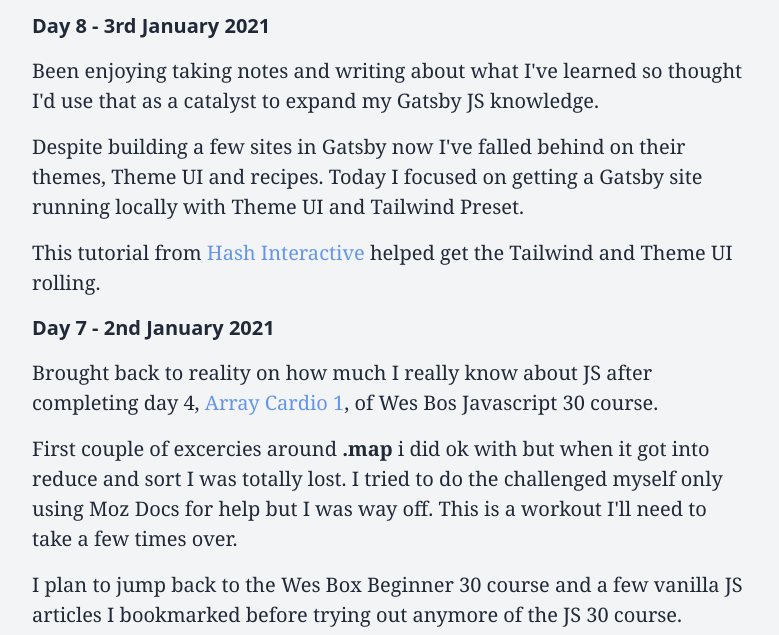
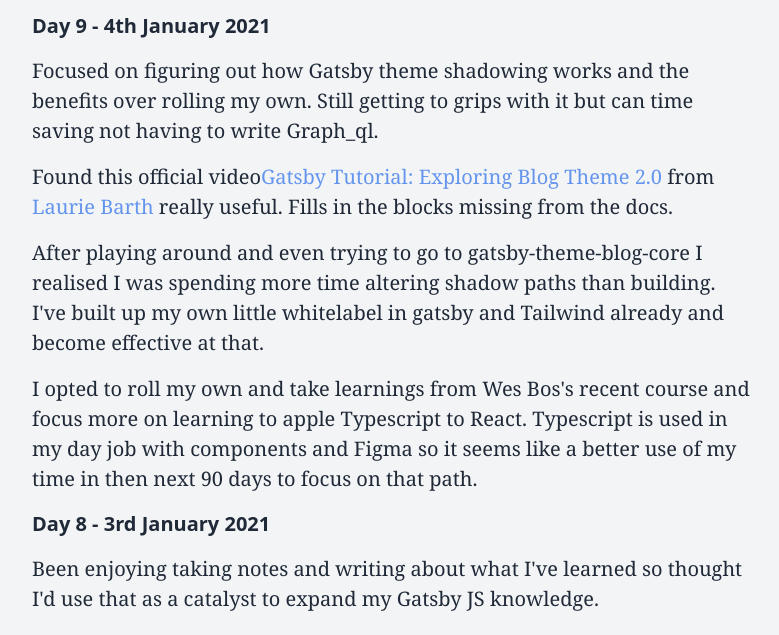
Before and after one commit to just-andy/100DaysCode, a plain HTML site: page index.html in a window 1280 px wide. Shown: the part 596-1231 px from the top of the page, without its empty margins (248-1027 px from the left). Drawn offline with nearby package versions, Linux system fonts and the light colour scheme.

Commit message:
Added day 9

```diff
--- a/index.html
+++ b/index.html
@@ -63,6 +63,16 @@
 
             <h2 class="text-3xl font-bold font-sans mb-4 text-gray-500">Day 1 - 10</h2>
             <dl>
+                <dt class="text-xl font-bold font-sans pb-4">
+                    Day 9 - 4th January 2021
+                </dt>
+                <dd>
+                    <p>Focused on figuring out how Gatsby theme shadowing works and the benefits over rolling my own. Still getting to grips with it but can time saving not having to write Graph_ql.</p>
+                    <p>Found this official video<a href="https://youtu.be/Ycnso8BqEyc" rel="external" target="_blank">Gatsby Tutorial: Exploring Blog Theme 2.0</a> from <a href="https://laurieontech.com/" rel="external" target="_blank" title="Laurie Barth">Laurie Barth</a> really useful. Fills in the blocks missing from the docs.</p>
+
+                    <p>After playing around and even trying to go to gatsby-theme-blog-core I realised I was spending more time altering shadow paths than building. I've built up my own little whitelabel in gatsby and Tailwind already and become effective at that.</p>
+                    <p>I opted to roll my own and take learnings from Wes Bos's recent course and focus more on learning to apple Typescript to React. Typescript is used in my day job with components and Figma so it seems like a better use of my time in then next 90 days to focus on that path.</p>
+                </dd>
                 <dt class="text-xl font-bold font-sans pb-4">
                     Day 8 - 3rd January 2021
                 </dt>
```
